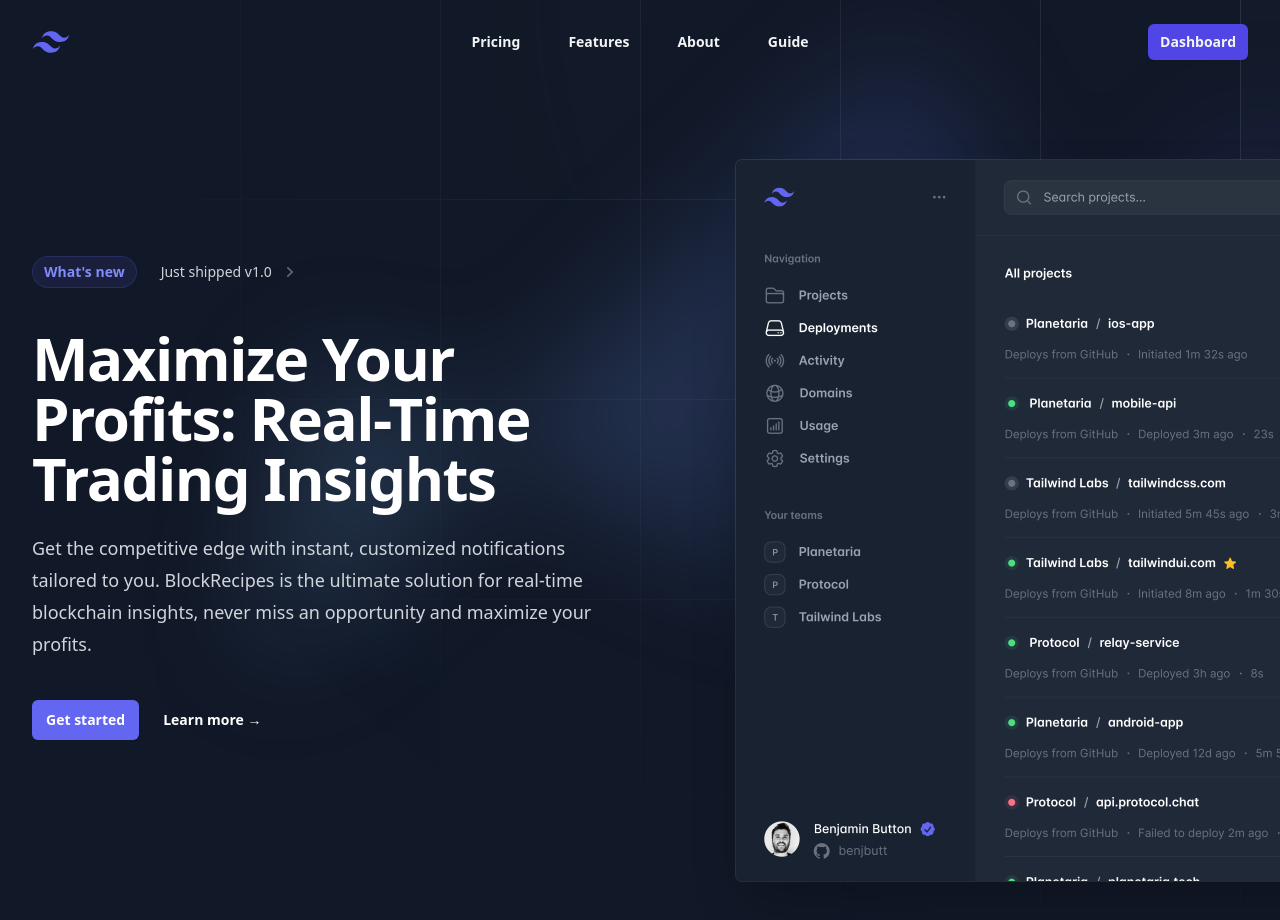
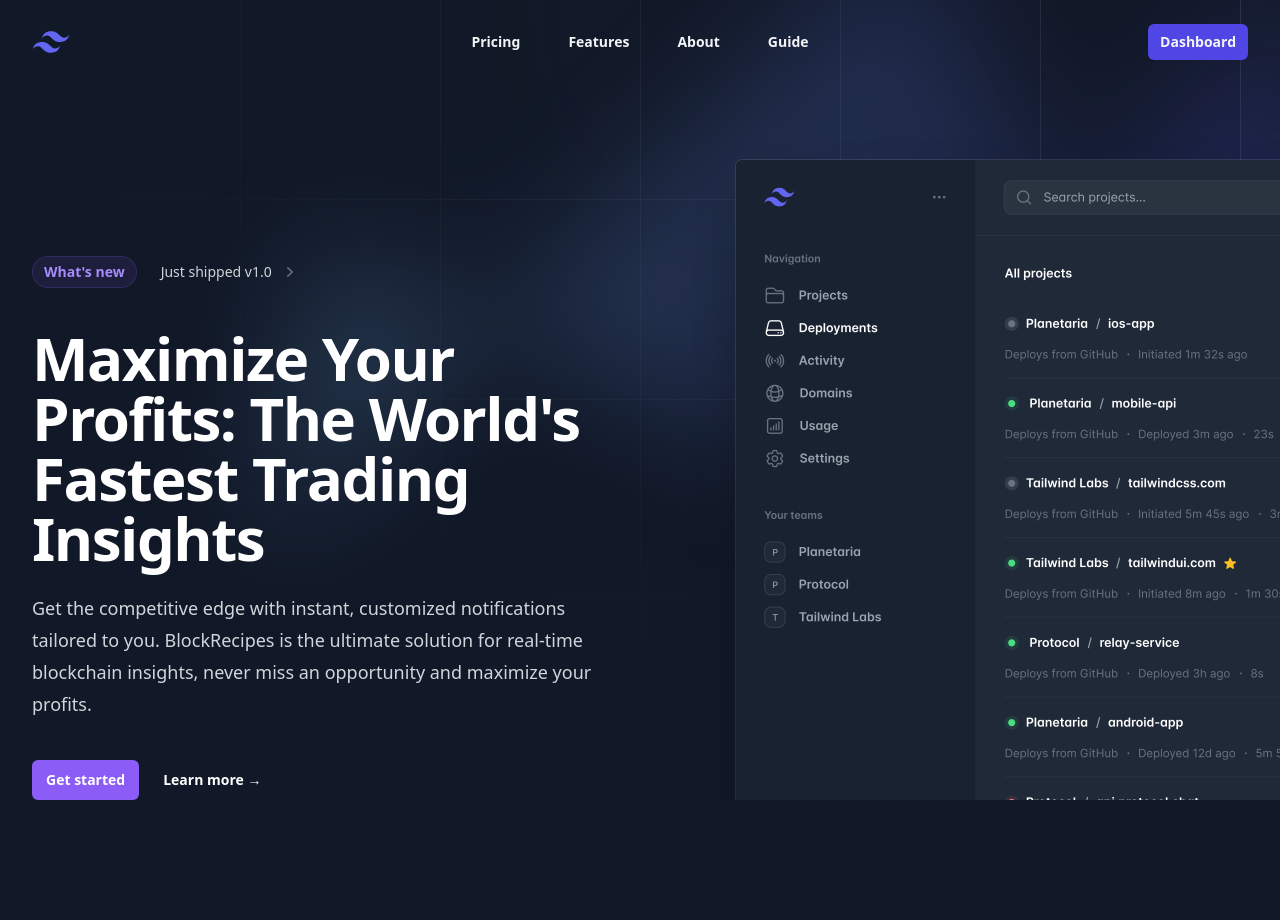
Before and after one commit to mac-eth/blockrecipes, a Next.js app: page / in a window 1280 px wide. Shown: the top 920 px of the page. After the commit the page ends 800 px from the top, so only its background shows below. Built offline with nearby package versions, Linux system fonts and the light colour scheme.

Commit message:
Feature: Hero component

```diff
--- a/src/components/hero.tsx
+++ b/src/components/hero.tsx
@@ -6,7 +6,7 @@ import Screenshot from "@/assets/dark-project-app-screenshot.png";
 
 const Hero: React.FC = () => {
   return (
-    <div className="relative isolate overflow-hidden bg-gray-900">
+    <div className="relative isolate overflow-hidden bg-gray-900 h-screen">
       <svg
         className="absolute inset-0 -z-10 h-full w-full stroke-white/10 [mask-image:radial-gradient(100%_100%_at_top_right,white,transparent)]"
         aria-hidden="true"
@@ -52,7 +52,7 @@ const Hero: React.FC = () => {
         <div className="mx-auto max-w-2xl flex-shrink-0 lg:mx-0 lg:max-w-xl lg:pt-8">
           <div className="mt-24 sm:mt-32 lg:mt-16">
             <a href="#" className="inline-flex space-x-6">
-              <span className="rounded-full bg-indigo-500/10 px-3 py-1 text-sm font-semibold leading-6 text-indigo-400 ring-1 ring-inset ring-indigo-500/20">
+              <span className="rounded-full bg-violet-500/10 px-3 py-1 text-sm font-semibold leading-6 text-violet-400 ring-1 ring-inset ring-violet-500/20">
                 What&apos;s new
               </span>
               <span className="inline-flex items-center space-x-2 text-sm font-medium leading-6 text-gray-300">
@@ -65,7 +65,7 @@ const Hero: React.FC = () => {
             </a>
           </div>
           <h1 className="mt-10 text-4xl font-bold tracking-tight text-white sm:text-6xl">
-            Maximize Your Profits: Real-Time Trading Insights
+            Maximize Your Profits: The World&apos;s Fastest Trading Insights
           </h1>
           <p className="mt-6 text-lg leading-8 text-gray-300">
             Get the competitive edge with instant, customized notifications
@@ -76,7 +76,7 @@ const Hero: React.FC = () => {
           <div className="mt-10 flex items-center gap-x-6">
             <a
               href="#"
-              className="rounded-md bg-indigo-500 px-3.5 py-2.5 text-sm font-semibold text-white shadow-sm hover:bg-indigo-400 focus-visible:outline focus-visible:outline-2 focus-visible:outline-offset-2 focus-visible:outline-indigo-400"
+              className="rounded-md bg-violet-500 px-3.5 py-2.5 text-sm font-semibold text-white shadow-sm hover:bg-violet-400 focus-visible:outline focus-visible:outline-2 focus-visible:outline-offset-2 focus-visible:outline-violet-400"
             >
               Get started
             </a>
```
